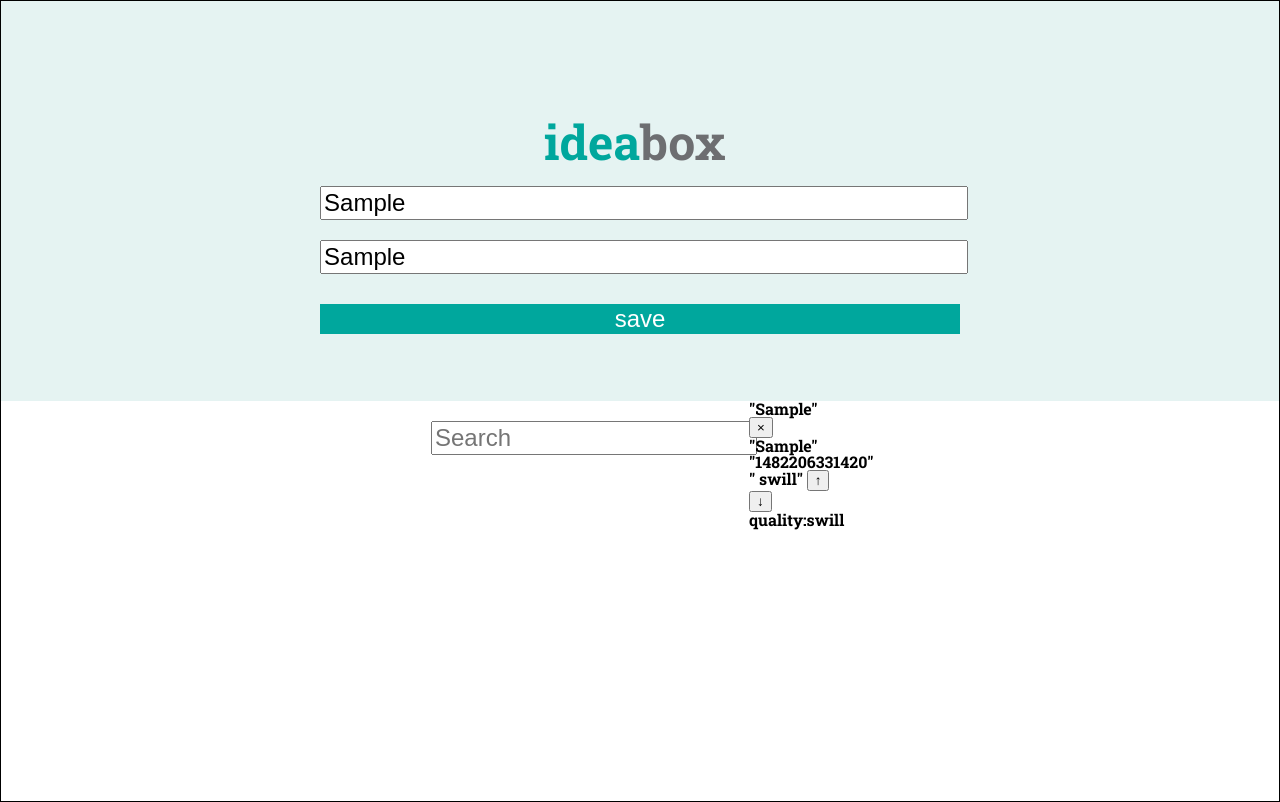
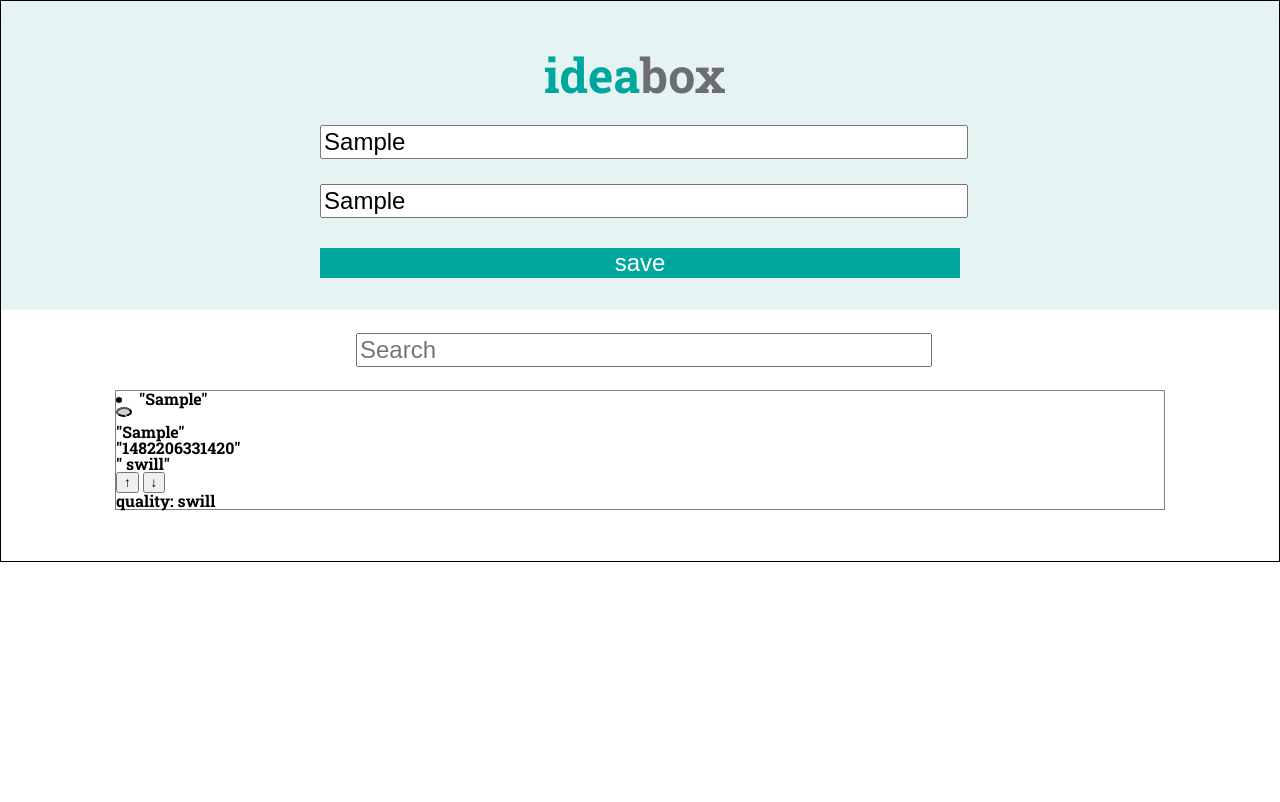
Before and after one commit to matt-hayden/idea-box, a plain HTML site: page index.html in a window 1280 px wide. Both pictures are taken after typing "Sample", "Sample" into the empty fields and a click on the button "save". Drawn offline with nearby package versions, Linux system fonts and the light colour scheme.

Commit message:
Adjust generated card layout, position

```diff
--- a/css/styles.css
+++ b/css/styles.css
@@ -1,7 +1,7 @@
 body {
   border: 1px solid;
-  height: 100vh;
   font-family: 'Roboto Slab';
+  margin-bottom: 2px;
 }
 
 /* Top box content */
@@ -28,7 +28,7 @@ span {
 }
 
 input {
-  margin-top: 20px;
+  margin-top: 4%;
   font-size: 1.5em;
   width:100%;
 }
@@ -48,7 +48,10 @@ input {
   background-color: #00A79D;
   border: none;
   color: white;
-
+  margin-bottom: 5%;
+}
+.save-btn:hover {
+  background-color: #045E55;
 }
 
 /* Bottom section content */
@@ -56,14 +59,38 @@ input {
 .card-section {
   display: flex;
   justify-content: center;
+  align-items: center;
+}
+
+
+/*Generated Cards*/
+.card-section {
+ display: flex;
+ flex-direction: column;
+ justify-content: center;
+ align-items: center;
 }
 
 .search-input {
-  margin-top: 20px;
-  width: 100%
+  margin-top: 4%;
+  width: 100%;
+  margin-right: 250px;
+  margin-bottom: 4%;
+
+
+}
+.idea-card {
+  border: 1px solid grey;
+  height: 40%;
+  width: 82%;
+  margin-bottom: 4%
+
 }
 
-.idea-card {
-  height: 100px;
-  width: 100px;
-}
+.delete-btn {
+    border-radius: 50%;
+    background-color: #D1D2D4;
+    color: white;
+    height: 10px;
+    width: 10px;
+  }
--- a/index.html
+++ b/index.html
@@ -27,7 +27,7 @@
       <form>
       <input class="search-input js-search-input" type="text" placeholder="Search">
       </form>
-        <ul class="card-box">
+        <ul class="card-box" list-style:none;>
       </ul>
     </section>
 
--- a/js/write.js
+++ b/js/write.js
@@ -36,16 +36,18 @@ function StoreIdea (title, body, id, quality){
 
 
 function displayCard (idea){
-  $('.card-box').append(
+  $('.card-section').append(
     `<section class="idea-card">
     <li> "${idea.title}" </li>
     <button class="delete-btn">&#xd7;</button>
+    <ul class="card-box">
     <li> "${idea.body}" </li>
     <li> "${idea.id}" </li>
-    <li> "${idea.quality}"
+    <li> "${idea.quality}"</li>
     <button class="up-btn">&#x2191;</button>
     <button class="down-btn">&#x2193;</button>
-    <li>quality:swill</li>
+    <li>quality: swill</li>
+    </li>
   </section>`
   );
 }
```
